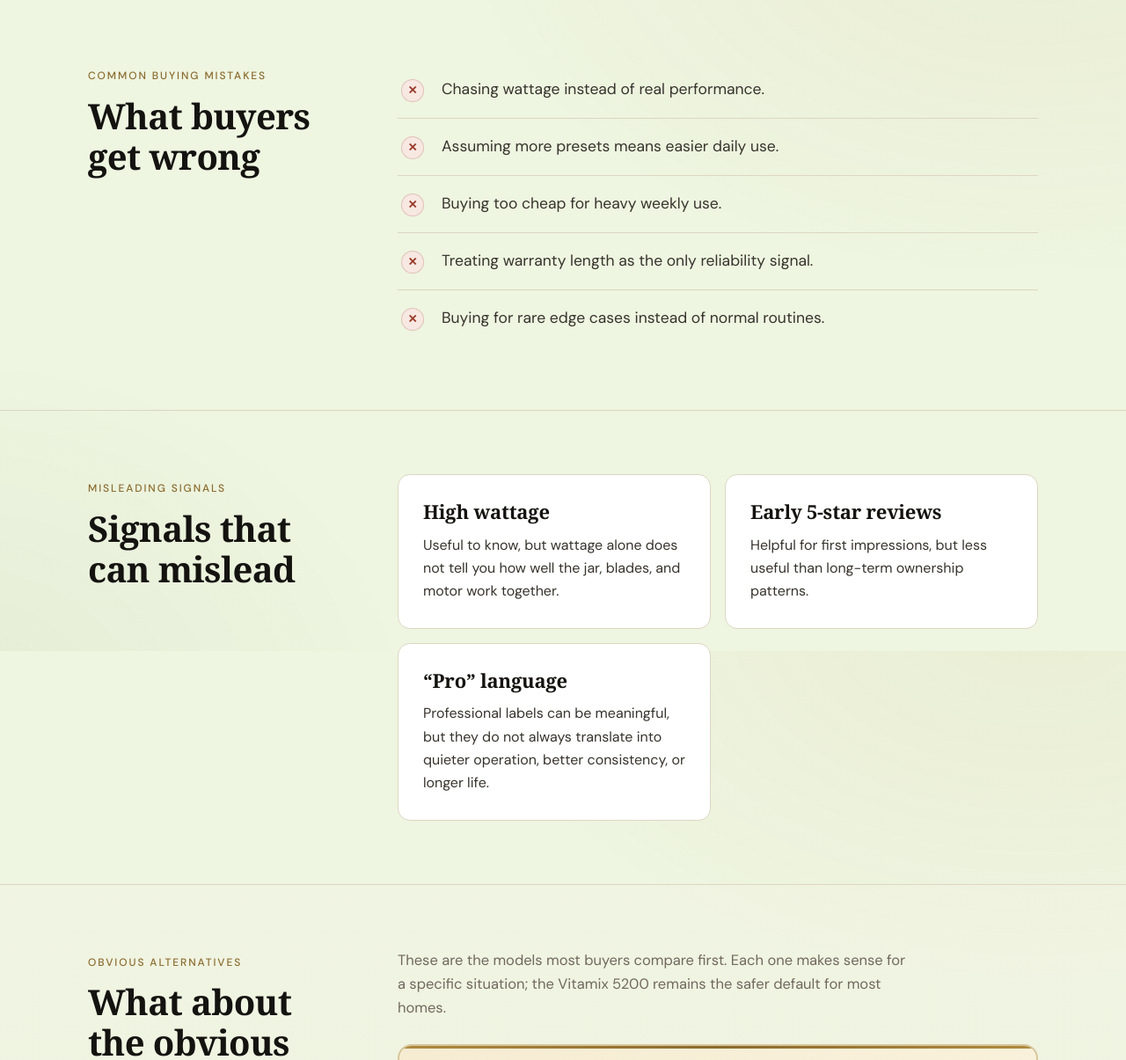
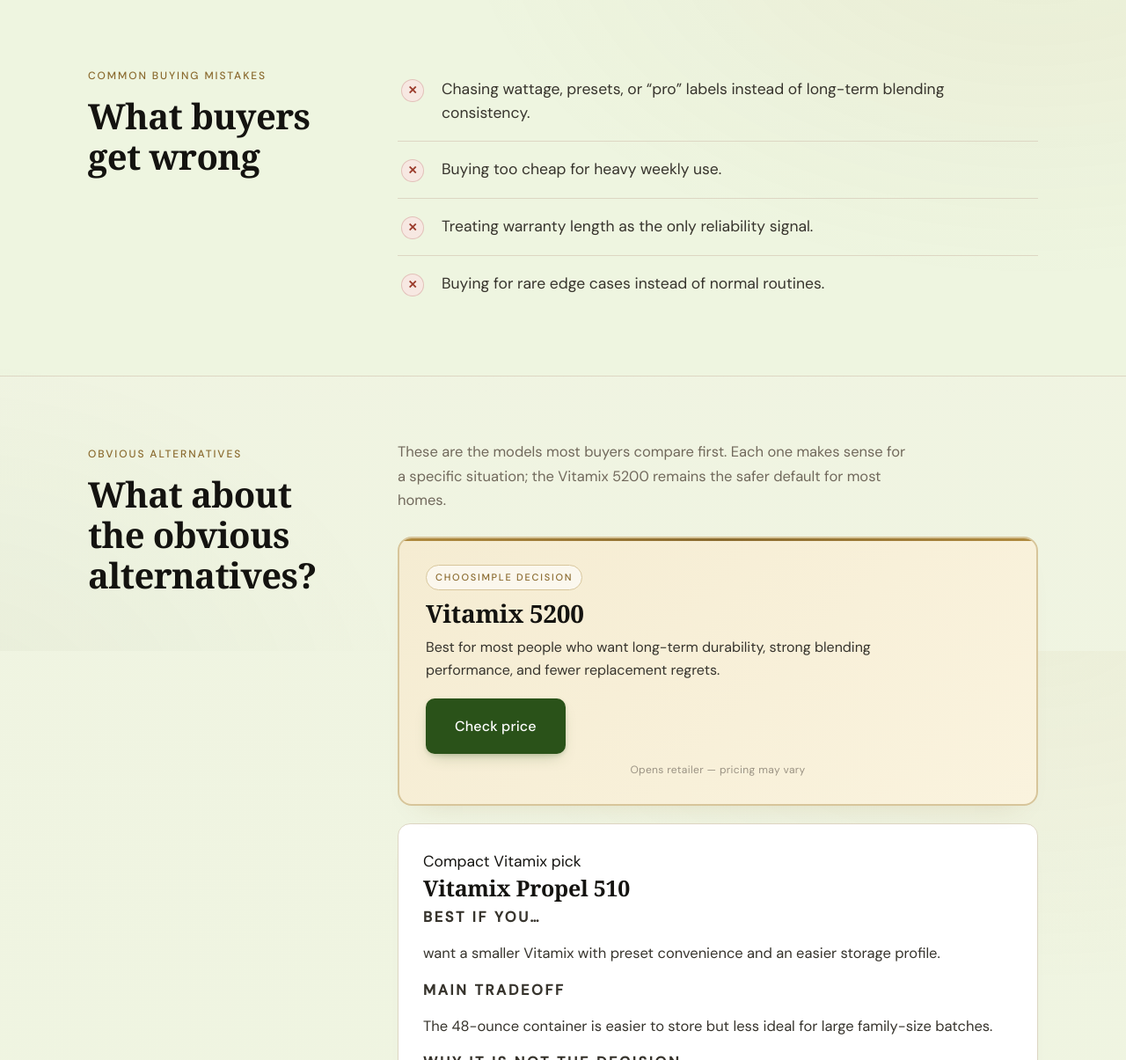
Before and after one commit to codifyeverything/Choosimple, an Eleventy site: page src/blender.njk in a window 1280 px wide. Shown: the part 3260-4465 px from the top of the page at 88% size. Built offline with nearby package versions, Linux system fonts and the light colour scheme; Eleventy itself is replaced by a stand-in of ours; files that its build step writes are made by us from their sources.

Commit message:
Add files via upload

```diff
--- a/src/blender.njk
+++ b/src/blender.njk
@@ -247,8 +247,7 @@
 </div>
 <div>
 <ul class="x-list">
-<li><span class="x-icon">✕</span><p>Chasing wattage instead of real performance.</p></li>
-<li><span class="x-icon">✕</span><p>Assuming more presets means easier daily use.</p></li>
+<li><span class="x-icon">✕</span><p>Chasing wattage, presets, or “pro” labels instead of long-term blending consistency.</p></li>
 <li><span class="x-icon">✕</span><p>Buying too cheap for heavy weekly use.</p></li>
 <li><span class="x-icon">✕</span><p>Treating warranty length as the only reliability signal.</p></li>
 <li><span class="x-icon">✕</span><p>Buying for rare edge cases instead of normal routines.</p></li>
@@ -256,37 +255,11 @@
 </div>
 </div>
 </div>
-</section><section class="num-section" id="misleading-signals">
+</section><section class="num-section obvious-alternatives-section" id="obvious-alternatives">
 <div class="num-wrap">
 <div class="num-split">
 <div class="num-left">
 <span class="section-num">05</span>
-<span class="eyebrow">Misleading signals</span>
-<h2>Signals that can mislead</h2>
-</div>
-<div>
-<div class="signal-grid">
-<div class="signal-card">
-<h3 class="signal-title">High wattage</h3>
-<p>Useful to know, but wattage alone does not tell you how well the jar, blades, and motor work together.</p>
-</div>
-<div class="signal-card">
-<h3 class="signal-title">Early 5-star reviews</h3>
-<p>Helpful for first impressions, but less useful than long-term ownership patterns.</p>
-</div>
-<div class="signal-card">
-<h3 class="signal-title">“Pro” language</h3>
-<p>Professional labels can be meaningful, but they do not always translate into quieter operation, better consistency, or longer life.</p>
-</div>
-</div>
-</div>
-</div>
-</div>
-</section><section class="num-section obvious-alternatives-section" id="obvious-alternatives">
-<div class="num-wrap">
-<div class="num-split">
-<div class="num-left">
-<span class="section-num">06</span>
 <span class="eyebrow">Obvious alternatives</span>
 <h2>What about the obvious alternatives?</h2>
 </div>
@@ -343,7 +316,7 @@
 <div class="num-wrap">
 <div class="num-split">
 <div class="num-left">
-<span class="section-num">07</span>
+<span class="section-num">06</span>
 <span class="eyebrow">FAQ</span>
 <h2>What buyers still want to know</h2>
 </div>
```
